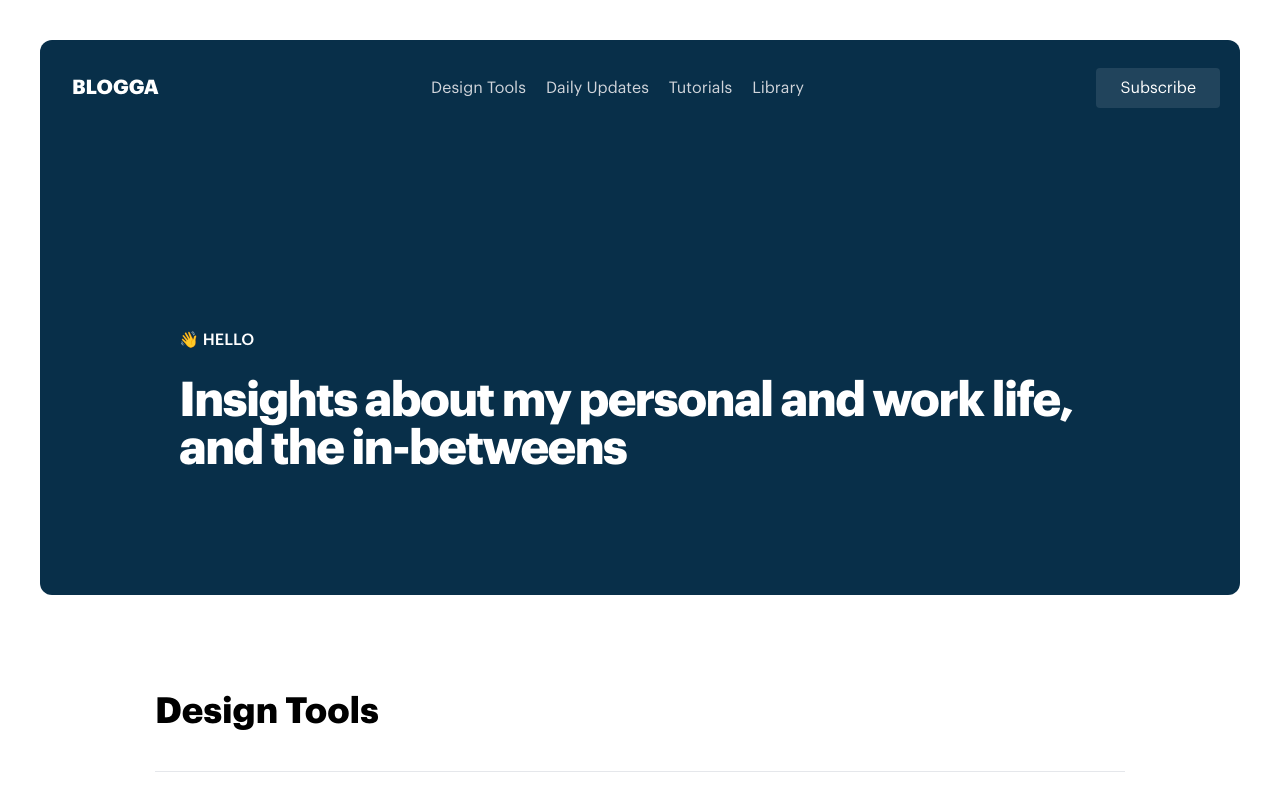
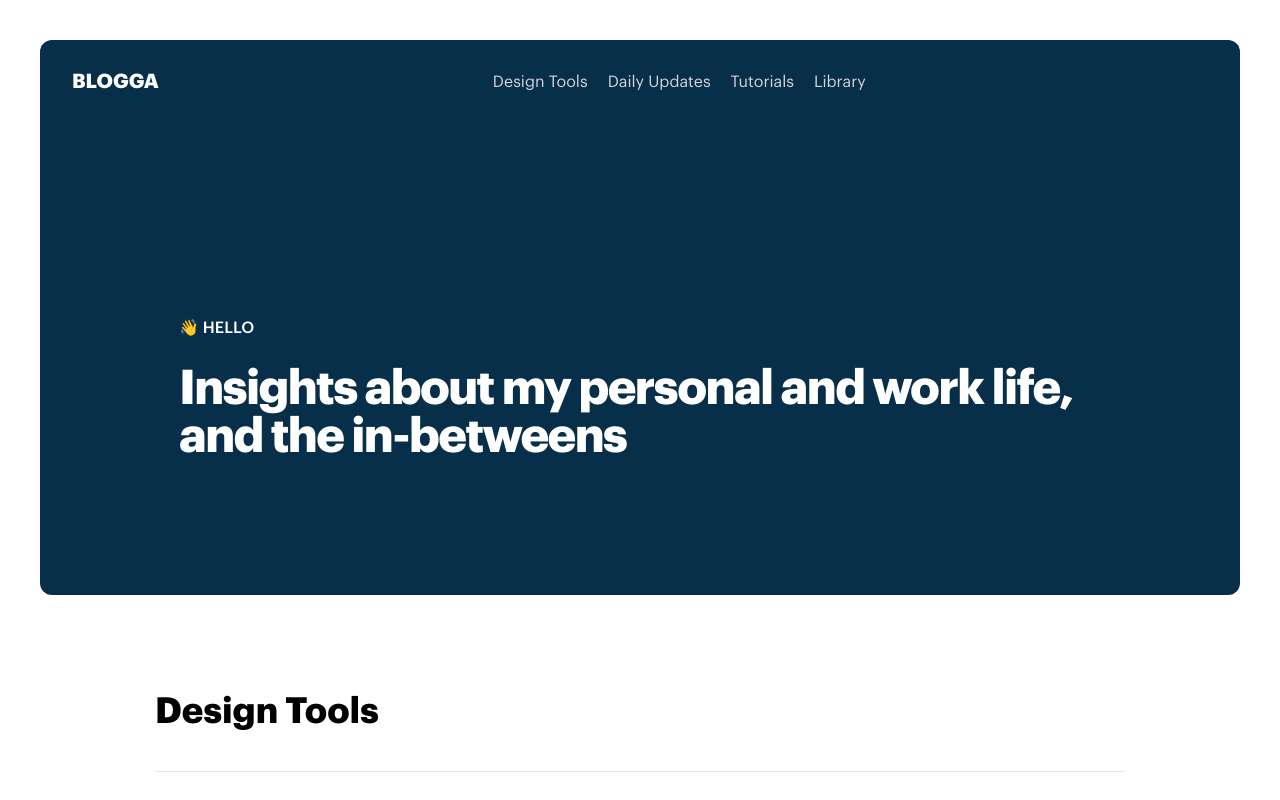
Before and after one commit to leticiabytes/blogga-notion, a Next.js app: page / in a window 1280 px wide. Shown: the top 800 px of the page. Built offline with nearby package versions, Linux system fonts and the light colour scheme.

Commit message:
feat: removes subscribe button
Signed-off-by: Letícia Vieira <lvieira268@gmail.com>

```diff
--- a/src/components/nav.tsx
+++ b/src/components/nav.tsx
@@ -36,9 +36,6 @@ export function Nav() {
             Library
           </Link>
         </nav>
-        <button className="text-white inline-flex items-center bg-white/10 border-0 py-2 px-6 focus:outline-none hover:bg-gray-200 rounded text-base mt-4 md:mt-0">
-          Subscribe
-        </button>
       </div>
     </div>
   );
```
